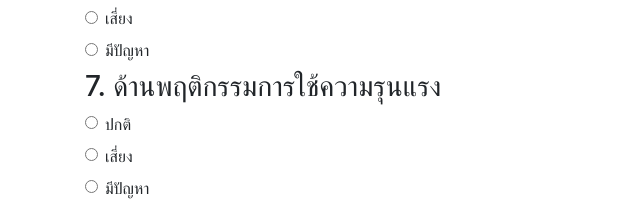
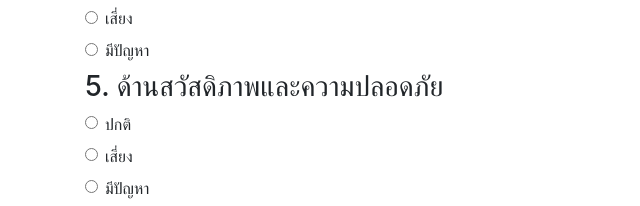
Before and after one commit to F9Uf/imagine-inskru, a Vue app: page /filter in a window 1280 px wide. Shown: the part 578-784 px from the top of the page, without its empty margins (0-640 px from the left). Built offline with nearby package versions, Linux system fonts and the light colour scheme.

Commit message:
views/filter: add 6

```diff
--- a/src/views/filter.vue
+++ b/src/views/filter.vue
@@ -6,6 +6,7 @@
         <filter3></filter3>
         <filter4></filter4>
         <filter5></filter5>
+        <filter6></filter6>
         <filter7></filter7>
         <filter9></filter9>
         <filter11></filter11>
@@ -18,6 +19,7 @@ import filter2 from '../components/filter/filter2'
 import filter3 from '../components/filter/filter3'
 import filter4 from '../components/filter/filter4'
 import filter5 from '../components/filter/filter5'
+import filter6 from '../components/filter/filter5'
 import filter7 from '../components/filter/filter7'
 import filter9 from '../components/filter/filter9'
 import filter11 from '../components/filter/filter11'
@@ -29,6 +31,7 @@ export default {
         filter3,
         filter4,
         filter5,
+        filter6,
         filter7,
         filter9,
         filter11,
```
